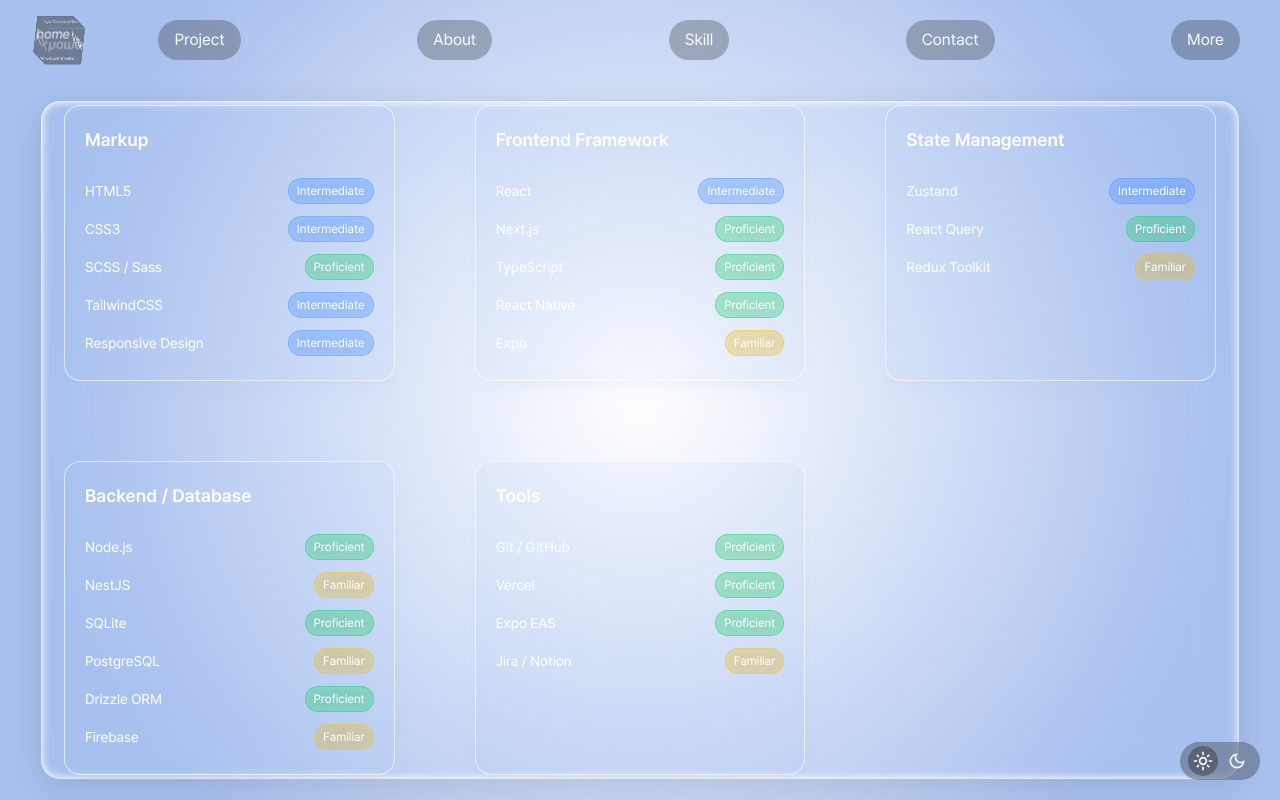
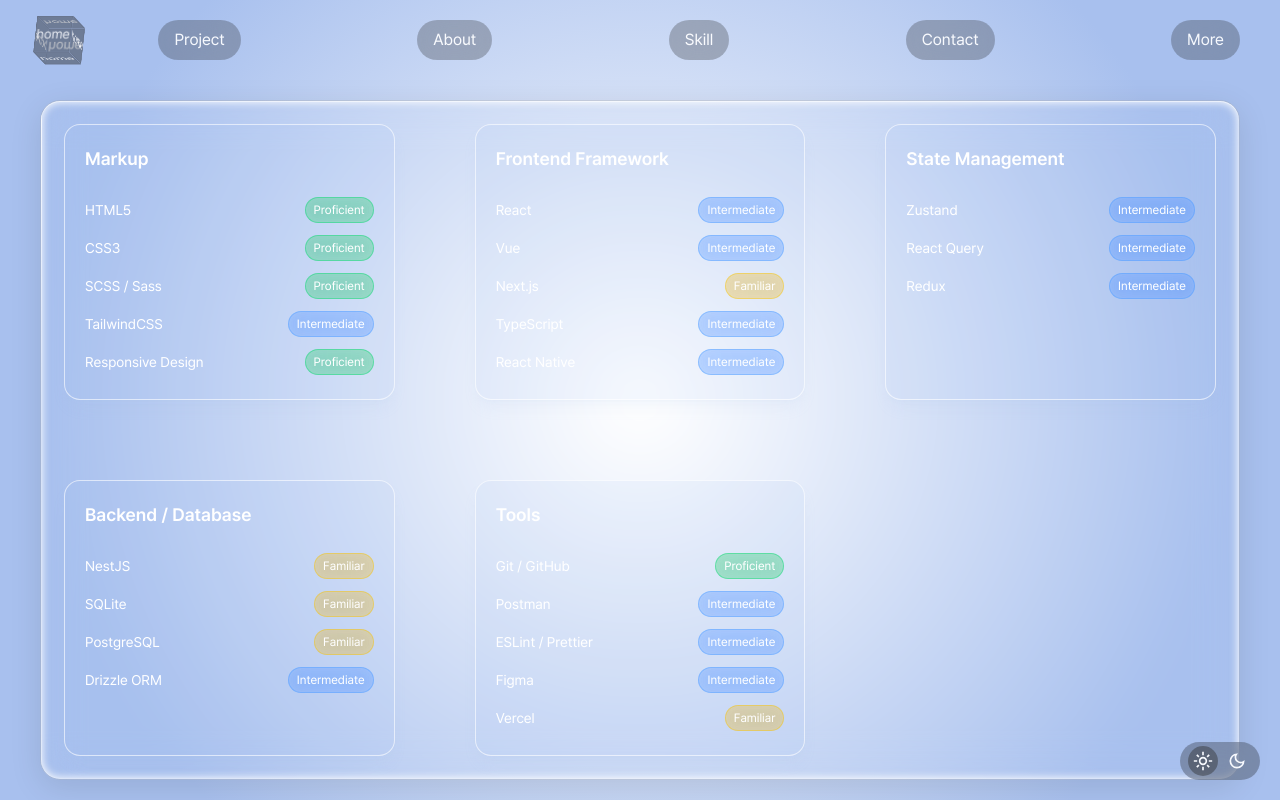
Before and after one commit to kimddddh98/2025-portfolio, a Next.js app: page /skill in a window 1280 px wide. Built offline with nearby package versions, Linux system fonts and the light colour scheme; no server answers.

Commit message:
feat : 스킬 관련 기술스택 내용 추가

```diff
--- a/src/app/(use-navbar)/skill/page.tsx
+++ b/src/app/(use-navbar)/skill/page.tsx
@@ -39,11 +39,11 @@
         <SkillCard
           title="Markup"
           skills={[
-            { name: 'HTML5', level: 'Intermediate' },
-            { name: 'CSS3', level: 'Intermediate' },
+            { name: 'HTML5', level: 'Proficient' },
+            { name: 'CSS3', level: 'Proficient' },
             { name: 'SCSS / Sass', level: 'Proficient' },
             { name: 'TailwindCSS', level: 'Intermediate' },
-            { name: 'Responsive Design', level: 'Intermediate' },
+            { name: 'Responsive Design', level: 'Proficient' },
           ]}
         />
 
@@ -52,10 +52,10 @@
           title="Frontend Framework"
           skills={[
             { name: 'React', level: 'Intermediate' },
-            { name: 'Next.js', level: 'Proficient' },
-            { name: 'TypeScript', level: 'Proficient' },
-            { name: 'React Native', level: 'Proficient' },
-            { name: 'Expo', level: 'Familiar' },
+            { name: 'Vue', level: 'Intermediate' },
+            { name: 'Next.js', level: 'Familiar' },
+            { name: 'TypeScript', level: 'Intermediate' },
+            { name: 'React Native', level: 'Intermediate' },
           ]}
         />
 
@@ -64,8 +64,8 @@
           title="State Management"
           skills={[
             { name: 'Zustand', level: 'Intermediate' },
-            { name: 'React Query', level: 'Proficient' },
-            { name: 'Redux Toolkit', level: 'Familiar' },
+            { name: 'React Query', level: 'Intermediate' },
+            { name: 'Redux', level: 'Intermediate' },
           ]}
         />
 
@@ -73,12 +73,10 @@
         <SkillCard
           title="Backend / Database"
           skills={[
-            { name: 'Node.js', level: 'Proficient' },
             { name: 'NestJS', level: 'Familiar' },
-            { name: 'SQLite', level: 'Proficient' },
+            { name: 'SQLite', level: 'Familiar' },
             { name: 'PostgreSQL', level: 'Familiar' },
-            { name: 'Drizzle ORM', level: 'Proficient' },
-            { name: 'Firebase', level: 'Familiar' },
+            { name: 'Drizzle ORM', level: 'Intermediate' },
           ]}
         />
 
@@ -87,9 +85,10 @@
           title="Tools"
           skills={[
             { name: 'Git / GitHub', level: 'Proficient' },
-            { name: 'Vercel', level: 'Proficient' },
-            { name: 'Expo EAS', level: 'Proficient' },
-            { name: 'Jira / Notion', level: 'Familiar' },
+            { name: 'Postman', level: 'Intermediate' },
+            { name: 'ESLint / Prettier', level: 'Intermediate' },
+            { name: 'Figma', level: 'Intermediate' },
+            { name: 'Vercel', level: 'Familiar' },
           ]}
         />
       </div>
```
